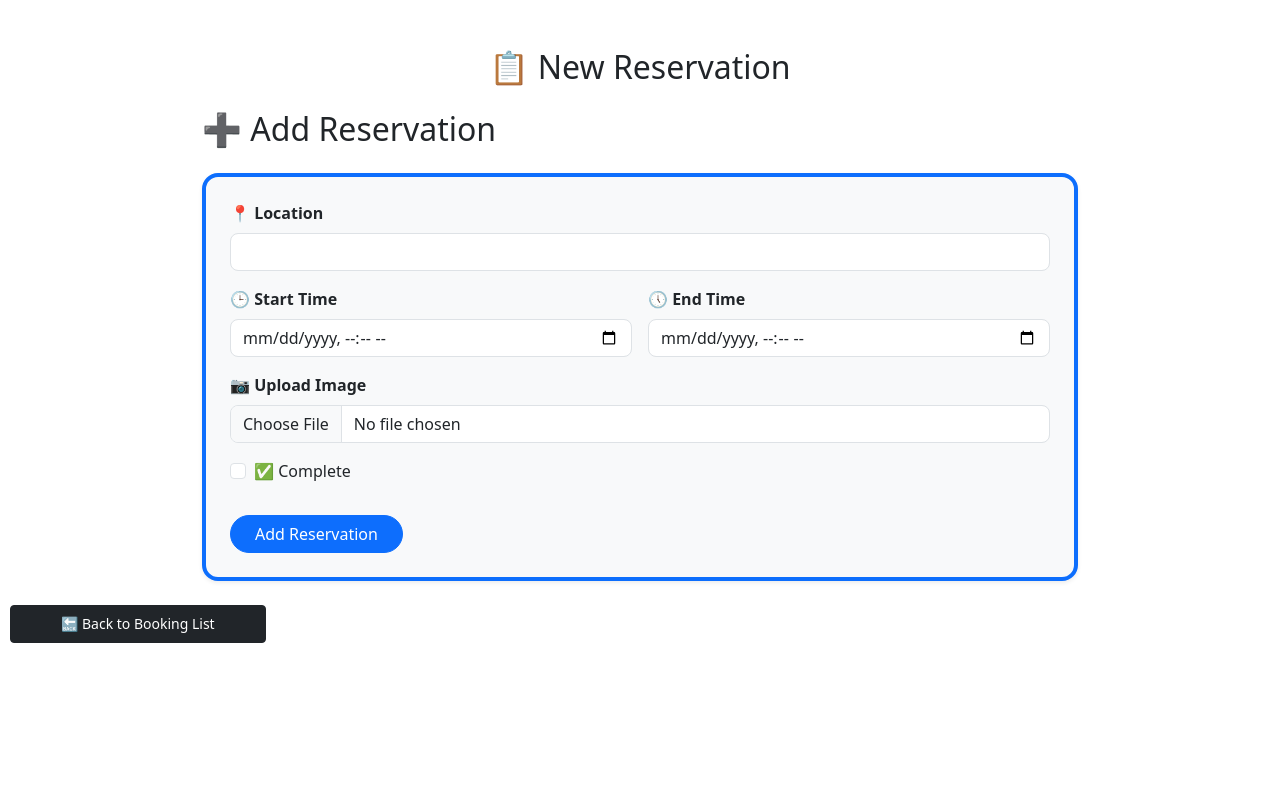
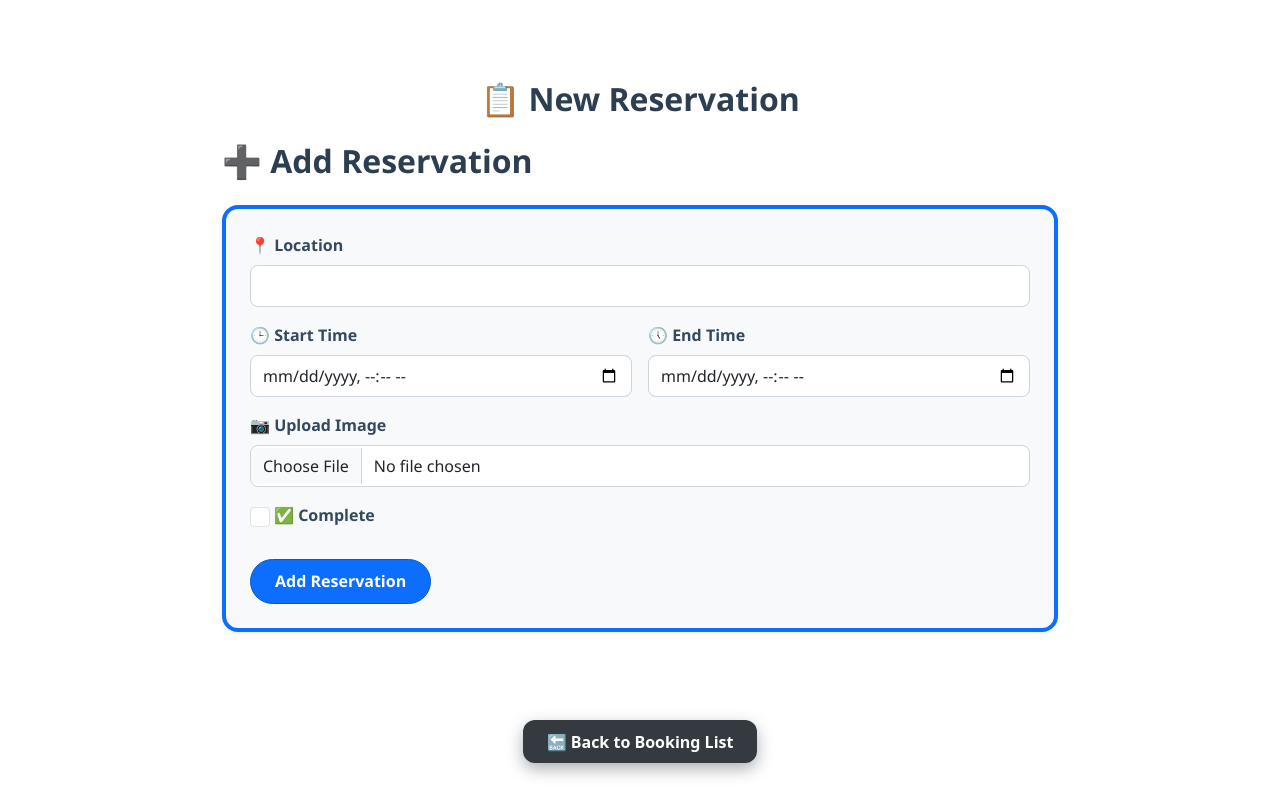
Before and after one commit to rabbitrunout/AngularApp2, an Angular app in the folder bookingsystem/: page /add in a window 1280 px wide. Built offline with nearby package versions, Linux system fonts and the light colour scheme.

Commit message:
updated css

```diff
--- a/bookingsystem/src/app/about/about.css
+++ b/bookingsystem/src/app/about/about.css
@@ -1,5 +1,87 @@
-#about, #links {
-    padding: 10px;
-    border: 2px solid black;
-    margin: 10px;
+.container.py-5 {
+  max-width: 900px;
+  margin: auto;
+  padding: 2rem 1rem;
+  font-family: 'Segoe UI', Tahoma, Geneva, Verdana, sans-serif;
 }
+
+h2.text-center {
+  font-weight: 700;
+  font-size: 2rem;
+  color: #2c3e50;
+  margin-bottom: 1.5rem;
+}
+
+.card.shadow-sm.rounded-4 {
+  background: #f9f9f9;
+  border-radius: 16px;
+  box-shadow: 0 8px 24px rgba(0,0,0,0.06);
+  padding: 2rem;
+  margin-bottom: 2rem;
+  border-left: 6px solid #0d6efd;
+}
+
+.card-body h4,
+.card-body h5 {
+  color: #34495e;
+  font-weight: 600;
+}
+
+.card-body h4.mb-3 {
+  margin-bottom: 1rem;
+}
+
+.card-body h5.mt-4 {
+  margin-top: 2rem;
+  margin-bottom: 1rem;
+}
+
+.card-body p {
+  font-size: 1rem;
+  color: #4a4a4a;
+  line-height: 1.6;
+  margin-bottom: 1rem;
+}
+
+.card-body strong {
+  color: #0d6efd;
+}
+
+.btn.btn-sm.btn-primary.rounded-pill.px-3 {
+  background-color: #0d6efd;
+  border-color: #0a58ca;
+  font-weight: 600;
+  padding: 0.4rem 1.5rem;
+  border-radius: 50px;
+  transition: background-color 0.3s ease, transform 0.2s ease;
+}
+
+.btn.btn-sm.btn-primary.rounded-pill.px-3:hover {
+  background-color: #0a58ca;
+  transform: scale(1.05);
+}
+
+#links {
+  display: flex;
+  justify-content: center;
+  margin-top: 2rem;
+}
+
+#links > button {
+  min-width: 200px;
+  font-weight: 600;
+  font-size: 1rem;
+  padding: 0.6rem 1.5rem;
+  border-radius: 12px;
+  background-color: #343a40;
+  color: #fff;
+  border: none;
+  box-shadow: 0 6px 16px rgba(52, 58, 64, 0.4);
+  transition: background-color 0.3s ease, transform 0.2s ease;
+  cursor: pointer;
+}
+
+#links > button:hover {
+  background-color: #23272b;
+  transform: scale(1.05);
+}
--- a/bookingsystem/src/app/addbooking/addbooking.css
+++ b/bookingsystem/src/app/addbooking/addbooking.css
@@ -1,62 +1,112 @@
 .container {
   max-width: 900px;
+  margin: auto;
+  padding: 2rem;
+  font-family: 'Segoe UI', Tahoma, Geneva, Verdana, sans-serif;
 }
 
-h2 {
-  margin-bottom: 20px;
+h2.text-center, h2.mb-4 {
+  font-weight: 700;
+  color: #2c3e50;
+  margin-bottom: 1.5rem;
 }
 
-.form-row {
-  display: flex;
-  flex-wrap: wrap;
-  gap: 10px;
-  align-items: center;
+.alert {
+  font-weight: 500;
+  padding: 1rem;
+  border-radius: 12px;
+  margin-bottom: 1rem;
+}
+
+.card {
+  background: #f9f9f9;
+  border-radius: 16px;
+  box-shadow: 0 8px 24px rgba(0,0,0,0.06);
+  padding: 2rem;
+  margin-bottom: 2rem;
+  border-left: 6px solid #0d6efd; /* яркий акцент слева */
+}
+
+.form-label {
+  font-weight: 600;
+  color: #34495e;
 }
 
 .form-control {
-  flex: 1 1 200px;
+  border-radius: 12px;
+  border: 1.5px solid #ced4da;
+  padding: 0.5rem 0.75rem;
+  font-size: 1rem;
+  transition: border-color 0.3s ease;
 }
 
-.btn {
-  height: 38px;
-  align-self: flex-end;
+.form-control:focus {
+  outline: none;
+  border-color: #0d6efd;
+  box-shadow: 0 0 6px rgba(13, 110, 253, 0.4);
 }
 
-.card {
-  border-radius: 8px;
-  box-shadow: 0 0 10px rgb(0 0 0 / 0.1);
+.form-check-input {
+  width: 1.25rem;
+  height: 1.25rem;
 }
 
-.card-body {
-  padding: 15px;
+.form-check-label {
+  font-weight: 600;
+  color: #34495e;
+
 }
 
-.border-bottom {
-  border-bottom: 1px solid #ddd !important;
+button.btn-primary {
+  background-color: #0d6efd;
+  border-color: #0a58ca;
+  font-weight: 600;
+  border-radius: 50px;
+  padding: 0.6rem 2.5rem;
+  transition: background-color 0.3s ease, transform 0.2s ease;
 }
 
-.d-flex {
-  display: flex !important;
+button.btn-primary:hover {
+  background-color: #0a58ca;
+  transform: scale(1.05);
 }
 
-.justify-content-between {
-  justify-content: space-between !important;
+button.btn-outline-secondary {
+  border-radius: 50px;
+  padding: 0.6rem 2.5rem;
+  font-weight: 600;
+  color: #6c757d;
+  border-color: #6c757d;
+  transition: background-color 0.3s ease, color 0.3s ease;
 }
 
-.align-items-center {
-  align-items: center !important;
+button.btn-outline-secondary:hover {
+  background-color: #6c757d;
+  color: #fff;
 }
 
-.img-thumbnail {
-  border-radius: 4px;
-  object-fit: cover;
-}
-
-.alert {
-  margin-bottom: 15px;
+/* Кнопка назад */
+#links {
+  display: flex;
+  justify-content: center;
+  margin-top: 2rem;
 }
 
 #links > button {
-    width: 20%;
-    margin-left: 10px;
+  min-width: 200px;
+  font-weight: 600;
+  font-size: 1rem;
+  padding: 0.6rem 1.5rem;
+  border-radius: 12px;
+  background-color: #343a40;
+  color: #fff;
+  border: none;
+  box-shadow: 0 6px 16px rgba(52, 58, 64, 0.4);
+  transition: background-color 0.3s ease, transform 0.2s ease;
+  cursor: pointer;
 }
+
+#links > button:hover {
+  background-color: #23272b;
+  transform: scale(1.05);
+}
--- a/bookingsystem/src/app/app.css
+++ b/bookingsystem/src/app/app.css
@@ -1,4 +1,4 @@
-#links {
+/* #links {
     width: 20%;
     margin-left: 10px;
-}
+} */
--- a/bookingsystem/src/app/app.routes.ts
+++ b/bookingsystem/src/app/app.routes.ts
@@ -9,6 +9,7 @@ export const routes: Routes = [
   { path: 'about', component: About },
   { path: 'add', component: Addbooking },
   { path: 'edit/:id', loadComponent: () => import('./updatebooking/updatebooking').then(m => m.UpdatebookingComponent) },
+
   { path: '', redirectTo: '/booking', pathMatch: 'full' },
   { path: '**', redirectTo: '/booking' }
 ];
--- a/bookingsystem/src/app/booking.service.ts
+++ b/bookingsystem/src/app/booking.service.ts
@@ -1,5 +1,5 @@
 import { Injectable } from "@angular/core";
-import { HttpClient, HttpParams } from "@angular/common/http";
+import { HttpClient, HttpHeaders, HttpParams } from "@angular/common/http";
 import { map, Observable } from "rxjs";
 import { BookingItem } from "./bookingItem";
 
@@ -32,11 +32,11 @@ export class BookingService {
   return this.http.post<BookingItem>(`${this.baseUrl}/edit.php`, formData);
 }
 
+ delete(ID: number): Observable<any> {
+  return this.http.post(`${this.baseUrl}/delete.php`, { ID });
+}
 
-  delete(ID: number): Observable<any> {
-    const params = new HttpParams().set('ID', ID.toString());
-    return this.http.delete(`${this.baseUrl}/delete.php`, { params });
-  }
+
 
   uploadImage(file: File): Observable<{ fileName: string }> {
   const formData = new FormData();
--- a/bookingsystem/src/app/bookingcomponent/booking.component.css
+++ b/bookingsystem/src/app/bookingcomponent/booking.component.css
@@ -56,7 +56,12 @@ h2 {
   margin-bottom: 15px;
 }
 
-#links > button {
-    width: 20%;
-    margin-left: 10px;
+#links {
+  margin-top: 2.5rem;
+  display: flex;
+  flex-wrap: wrap;
+  justify-content: center;
+  gap: 1.5rem;
+  padding: 1rem;
+  margin-bottom: 20px;
 }
--- a/bookingsystem/src/app/bookingcomponent/booking.component.html
+++ b/bookingsystem/src/app/bookingcomponent/booking.component.html
@@ -29,7 +29,10 @@
         <div class="col-2">
           <button class="btn btn-success btn-sm" [routerLink]="['/edit', item.ID]">Edit</button>
 
-          <!-- <button class="btn btn-danger btn-sm" (click)="deleteContact(item.contactID ? item.contactID : 0)">Delete</button> -->
+          <button class="btn btn-danger btn-sm" (click)="deleteReservation(item.ID)">Delete</button>
+
+
+
         </div>
       </div>
     </div>
@@ -37,9 +40,9 @@
 </div>
 
 <div id="links">
-  <button class="btn btn-sm btn-primary" routerLink="/add">
+  <button class="btn btn-primary" routerLink="/add">
     Add Reservation
   </button>
-  <a routerLink="/about" class="btn btn-primary">📄 About Us</a>
+  <button routerLink="/about" class="btn btn-primary">📄 About Us</button>
 
 </div>
--- a/bookingsystem/src/app/bookingcomponent/booking.component.ts
+++ b/bookingsystem/src/app/bookingcomponent/booking.component.ts
@@ -23,6 +23,7 @@ export class BookingComponent implements OnInit {
   success = '';
   error = '';
   isEditing = false;
+
 
   constructor(
     private reservationService: BookingService,
@@ -119,20 +120,22 @@ export class BookingComponent implements OnInit {
     this.success = '';
   }
 
-  deleteReservation(ID?: number): void {
-    if (!ID) return;
+  deleteReservation(ID: number): void {
+  if (!confirm('Are you sure you want to delete this reservation?')) return;
+
   this.reservationService.delete(ID).subscribe({
     next: () => {
-        this.success = 'Deleted successfully';
-        this.error = '';
-        this.getReservations();  // 👈 Обновить список
+      this.success = 'Reservation deleted successfully';
+      this.getReservations();  // Обновить список после удаления
     },
-      error: () => {
+    error: (err) => {
       this.error = 'Failed to delete reservation';
-        this.success = '';
+      console.error(err);
     }
   });
 }
+
+
 
   loadBookings(): void {
     this.http.get<BookingItem[]>('http://localhost/angularapp2/bookingapi/list.php')
--- a/bookingsystem/src/index.html
+++ b/bookingsystem/src/index.html
@@ -6,6 +6,8 @@
   <base href="/">
   <meta name="viewport" content="width=device-width, initial-scale=1">
   <link rel="icon" type="image/x-icon" href="favicon.ico">
+  <link rel="stylesheet" href="https://cdnjs.cloudflare.com/ajax/libs/font-awesome/6.5.0/css/all.min.css" />
+
 </head>
 <body>
   <app-root></app-root>
```
Also changed, not shown: 4 other files (tests, documents, lock files or other folders). Lines whose indentation alone changed are shown as unchanged.
